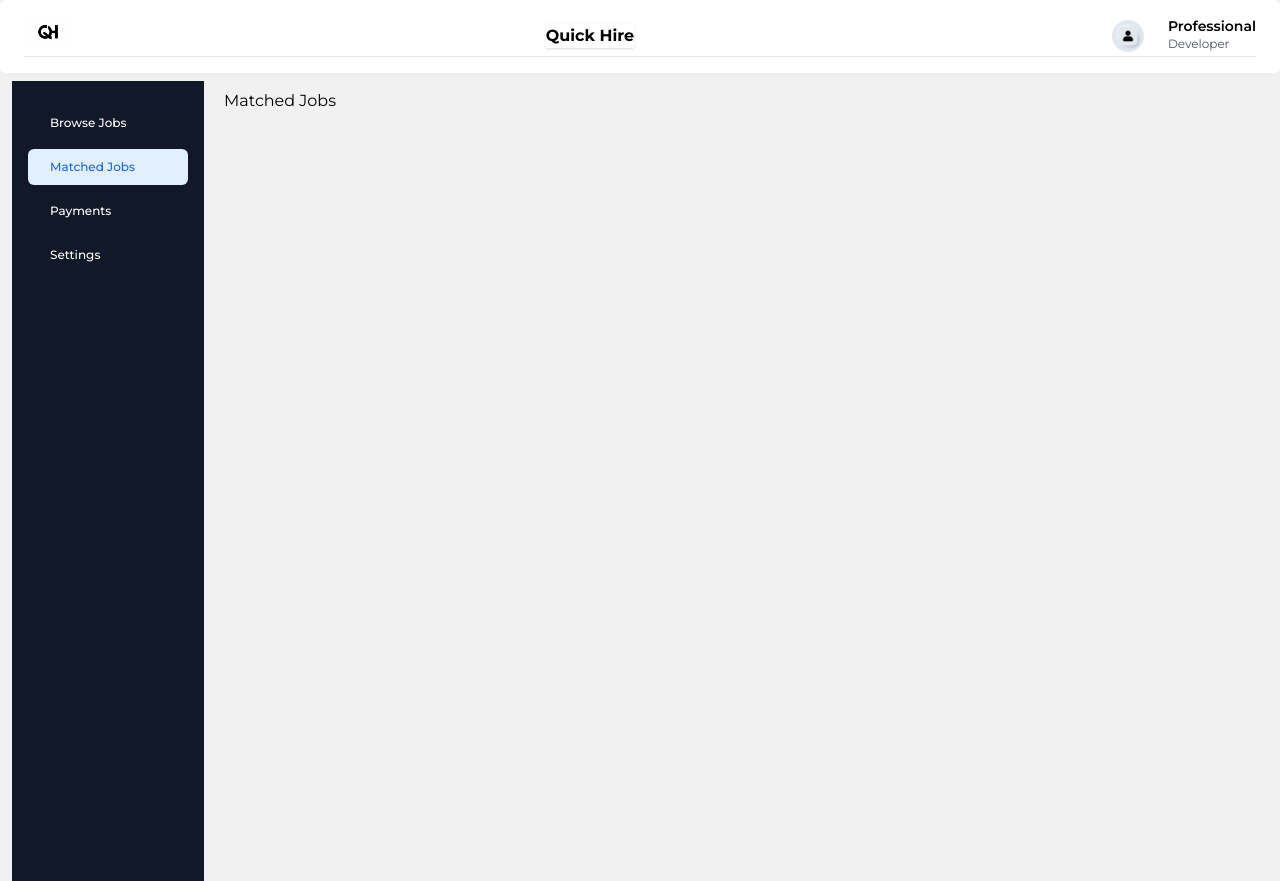
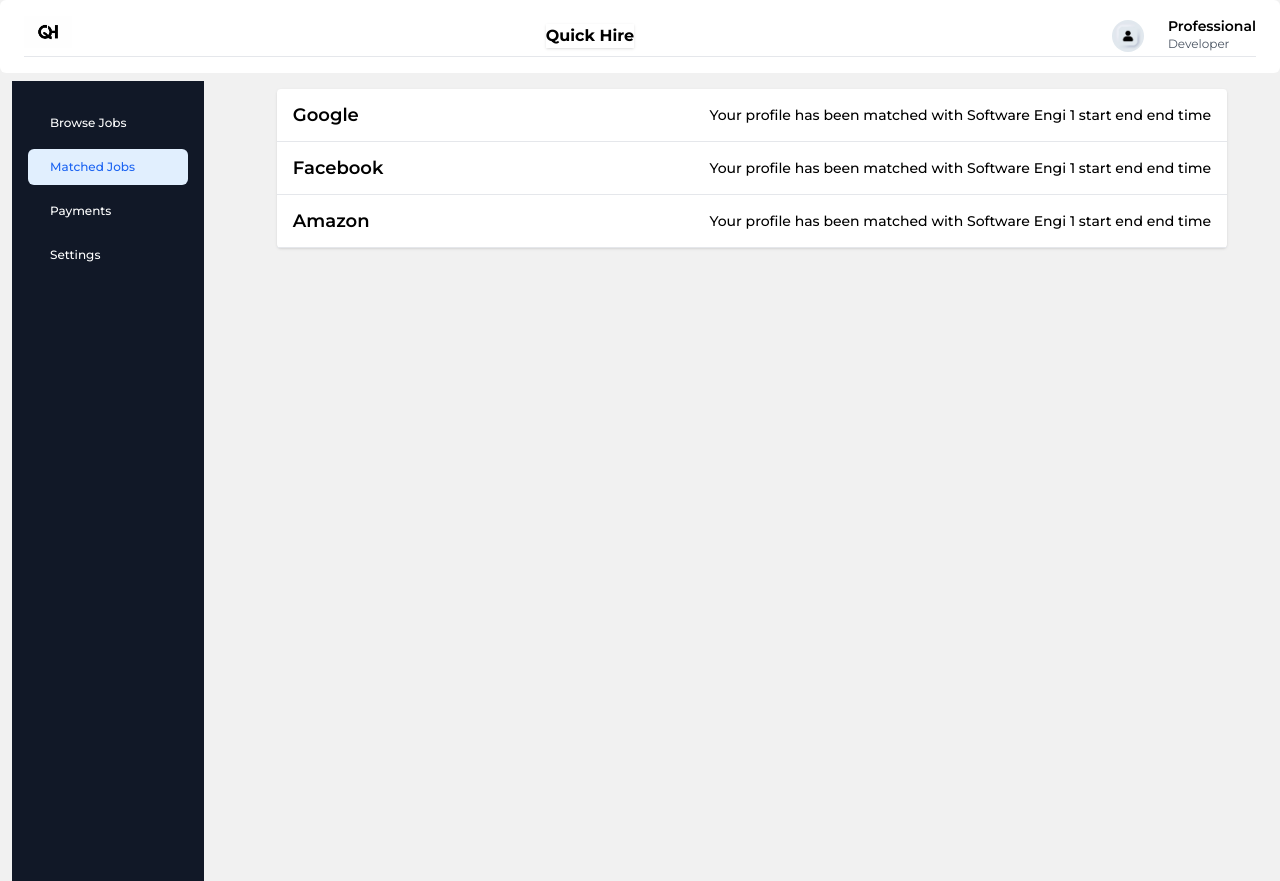
Before and after one commit to gowthamdongari/QuickHire, a React (Vite) app in the folder frontend/: page /home/MatchedJobs in a window 1280 px wide. Built offline with nearby package versions, Linux system fonts and the light colour scheme.

Commit message:
basic job match page implemented

```diff
--- a/frontend/src/pages/Professionals/MatchedJobs.jsx
+++ b/frontend/src/pages/Professionals/MatchedJobs.jsx
@@ -1,11 +1,41 @@
-import React from 'react'
+import React from "react";
 
 const MatchedJobs = () => {
+  const topics = [
+    {
+      title: "Google",
+      message:
+        "Your profile has been matched with Software Engi 1 start end end time",
+    },
+    {
+      title: "Facebook",
+      message:
+        "Your profile has been matched with Software Engi 1 start end end time",
+    },
+    {
+      title: "Amazon",
+      message:
+        "Your profile has been matched with Software Engi 1 start end end time",
+    },
+    // ... other topics
+  ];
+
   return (
-    <div>
-      Matched Jobs
+    <div className="max-w-[90%] mx-auto bg-white shadow rounded">
+      {topics.map((topic, index) => (
+        <TopicItem key={index} {...topic} />
+      ))}
     </div>
-  )
-}
+  );
+};
 
-export default MatchedJobs
+export default MatchedJobs;
+
+const TopicItem = ({ title, message }) => {
+  return (
+    <div className="border-b border-gray-200 px-4 py-3 flex justify-between items-center">
+      <h2 className="text-lg font-semibold">{title}</h2>
+      <span className="text-sm font-medium">{message}</span>
+    </div>
+  );
+};
```
